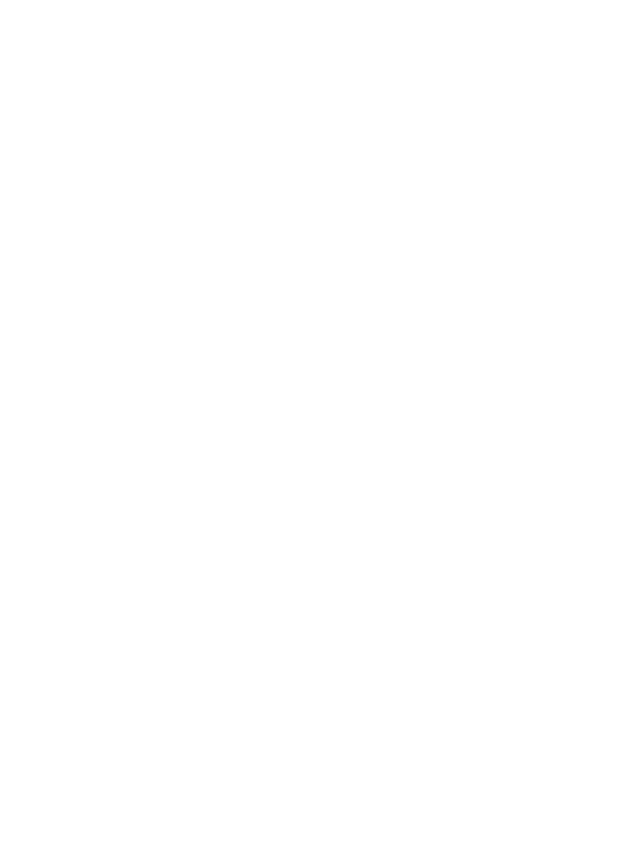
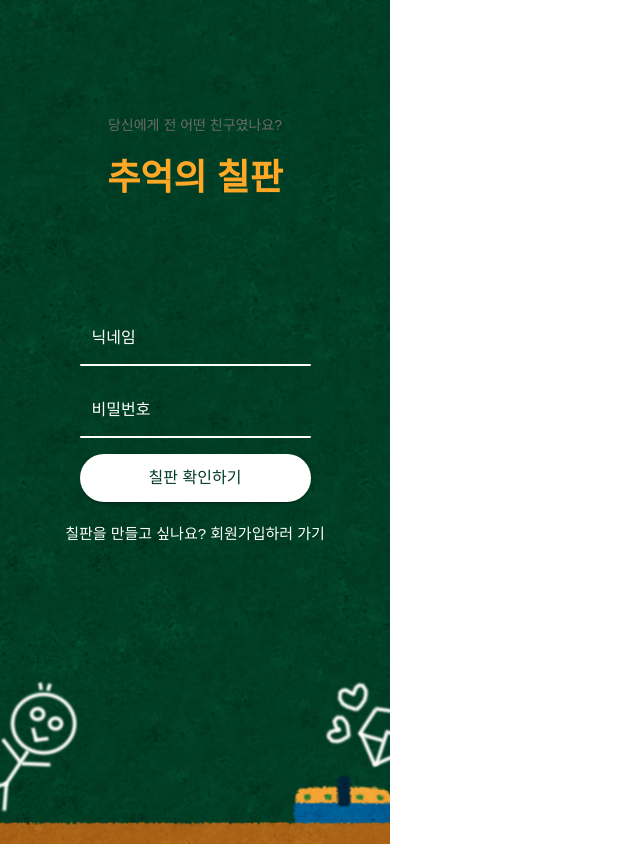
Before and after one commit to memory-page/memory-page-frontend, a React (Vite) app: page /login in a window 1280 px wide. Before the commit this address had no page. Shown: the whole page, without its empty margins (0-640 px from the left). Built offline with nearby package versions, Linux system fonts and the light colour scheme.

Commit message:
feat: 기본 스타일 및 mui theme 전역 파일로 설정

```diff
--- a/src/App.tsx
+++ b/src/App.tsx
@@ -1,25 +1,12 @@
-import { Routes, Route, Navigate } from "react-router-dom";
+import { Routes, Route } from "react-router-dom";
 import styled from "styled-components";
-import { createTheme, ThemeProvider } from "@mui/material";
+import { ThemeProvider } from "@mui/material";
+import GlobalStyle from "./utils/GlobalStyles";
+import theme from "./utils/theme"
+
+//Pages
 import LoginPage from "./pages/Auth/LoginPage";
-
-const theme = createTheme({
-  typography: {
-    fontFamily: "Moneygraphy-Rounded",
-  },
-  components: {
-    MuiInputLabel: {
-      styleOverrides: {
-        root: {
-          color: "white", // 기본 색상
-          "&.Mui-focused": {
-            color: "white", // 포커스 상태에서 흰색으로 변경
-          },
-        },
-      },
-    },
-  },
-});
+import MainPage from "./pages/Main/mainPage";
 
 interface RouteConfig {
   element: JSX.Element;
@@ -29,11 +16,13 @@ interface RouteConfig {
 
 function App(): JSX.Element {
   const routes: RouteConfig[] = [
-    {path: "/", element: <LoginPage/>},
+    {path: "/", element: <MainPage/>},
+    {path: "/login", element: <LoginPage/>}
   ];
 
   return(
     <ThemeProvider theme={theme}>
+      <GlobalStyle/>
       <Container>
         <Routes>
           {
--- /dev/null
+++ b/src/utils/GlobalStyles.ts
@@ -0,0 +1,16 @@
+import { createGlobalStyle } from "styled-components";
+
+const GlobalStyle = createGlobalStyle`
+  body {
+    font-family: 'SejongGeulggot', Arial, sans-serif;
+    margin: 0;
+    padding: 0;
+  }
+
+  * {
+    font-family: 'SejongGeulggot', Arial, sans-serif;
+    box-sizing: border-box;
+  }
+`;
+
+export default GlobalStyle;
--- /dev/null
+++ b/src/utils/theme.ts
@@ -0,0 +1,41 @@
+import { createTheme } from "@mui/material/styles";
+
+const theme = createTheme({
+  typography: {
+    fontFamily: "SejongGeulggot, Arial, sans-serif",
+    allVariants: {
+      fontFamily: "SejongGeulggot, Arial, sans-serif",
+    },
+  },
+  components: {
+    MuiInputLabel: {
+      styleOverrides: {
+        root: {
+          color: "white", // 라벨 기본 색상
+          "&.Mui-focused": {
+            color: "white", // 포커스 상태 라벨 색상
+          },
+        },
+      },
+    },
+    MuiFilledInput: {
+      styleOverrides: {
+        root: {
+          color: "white", // 입력 텍스트 색상
+          backgroundColor: "transparent", // 배경색 투명화
+          "&:hover": {
+            backgroundColor: "transparent", // 호버 시 배경색 유지
+          },
+          "&.Mui-focused": {
+            backgroundColor: "transparent", // 포커스 시 배경색 유지
+          },
+        },
+        input: {
+          color: "white", // 입력 중 텍스트 색상
+        },
+      },
+    },
+  },
+});
+
+export default theme;
```
